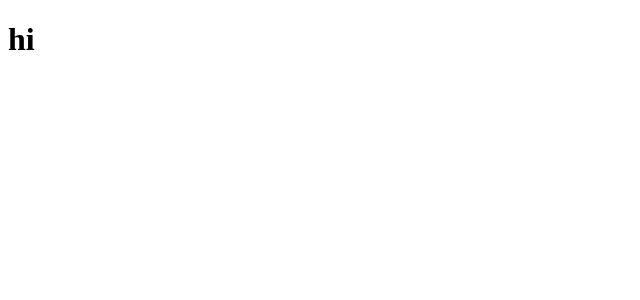
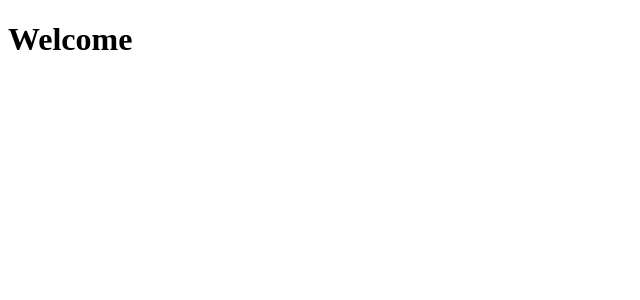
Before and after one commit to dZefa/vn-story-board, a React app: page / in a window 1280 px wide. Shown: the top 300 px of the page, without its empty margins (0-640 px from the left). Built offline with nearby package versions, Linux system fonts and the light colour scheme.

Commit message:
[app] replaces placeholder with main view

```diff
--- a/src/index.tsx
+++ b/src/index.tsx
@@ -1,7 +1,9 @@
 import * as React from 'react';
 import { render } from 'react-dom';
 
+import { Main } from './components/main/main';
+
 render(
-  <h1> hi </h1>,
+  <Main />,
   document.getElementById('root')
 );
```
